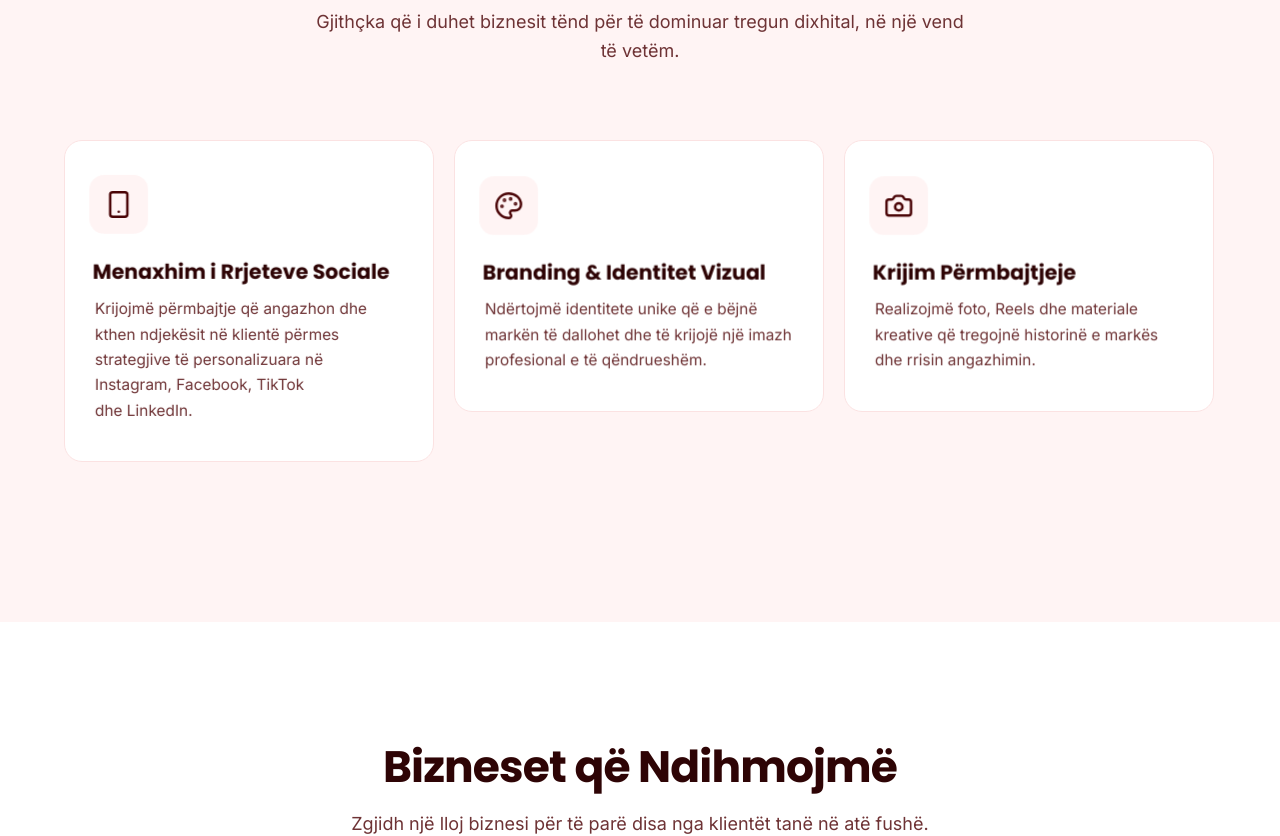
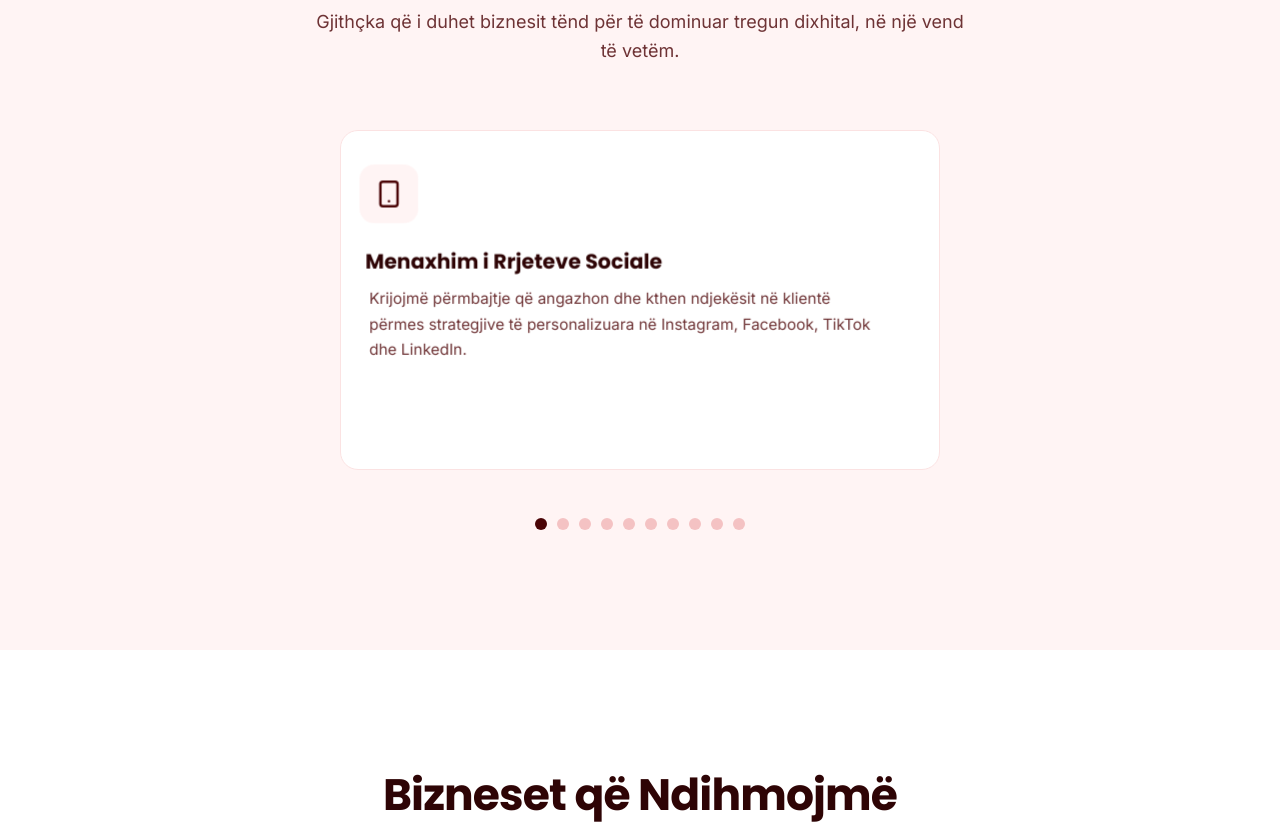
Before and after one commit to TheSlimShady09/Amai-Marketing, a React (Vite) app: page / in a window 1280 px wide. Shown: the part 1060-1896 px from the top of the page. Built offline with nearby package versions, Linux system fonts and the light colour scheme.

Commit message:
Convert Services to a single-card slideshow & make neolink text clickable

```diff
--- a/src/App.jsx
+++ b/src/App.jsx
@@ -412,7 +412,7 @@ function ServiceCard({ service }) {
   };
 
   return (
-    <motion.div variants={fadeUp} className="service-card-scene">
+    <div className="service-card-scene" style={{ width: '100%', height: '100%' }}>
       <motion.article
         className="service-card"
         style={{ rotateX, rotateY }}
@@ -425,11 +425,13 @@ function ServiceCard({ service }) {
         <h3 className="service-title">{service.title}</h3>
         <p className="service-desc">{service.desc}</p>
       </motion.article>
-    </motion.div>
+    </div>
   );
 }
 
 function Services() {
+  const [[page, direction], setPage] = useState([0, 0]);
+
   const services = [
     {
       icon: <Smartphone size={28} />,
@@ -483,8 +485,20 @@ function Services() {
     }
   ];
 
+  const imageIndex = ((page % services.length) + services.length) % services.length;
+  const current = services[imageIndex];
+
+  const paginate = (newDirection) => {
+    setPage([page + newDirection, newDirection]);
+  };
+
+  const swipeConfidenceThreshold = 50;
+  const swipePower = (offset, velocity) => {
+    return offset;
+  };
+
   return (
-    <section id="sherbimet" className="section section-tint">
+    <section id="sherbimet" className="section section-tint" style={{ overflow: 'hidden' }}>
       <div className="container">
         <motion.div
           className="section-header"
@@ -497,17 +511,75 @@ function Services() {
           <p className="section-subtitle">Gjithçka që i duhet biznesit tënd për të dominuar tregun dixhital, në një vend të vetëm.</p>
         </motion.div>
 
-        <motion.div
-          className="services-carousel"
-          initial="hidden"
-          whileInView="visible"
-          viewport={viewportOnce}
-          variants={stagger}
-        >
-          {services.map(service => (
-            <ServiceCard key={service.title} service={service} />
-          ))}
-        </motion.div>
+        <div className="testimonials-slideshow-v2" style={{ maxWidth: '600px' }}>
+          <AnimatePresence initial={false} custom={direction}>
+            <motion.div
+              key={page}
+              custom={direction}
+              variants={{
+                enter: (direction) => ({
+                  x: direction > 0 ? 800 : -800,
+                  opacity: 0,
+                  scale: 0.95
+                }),
+                center: {
+                  zIndex: 1,
+                  x: 0,
+                  opacity: 1,
+                  scale: 1
+                },
+                exit: (direction) => ({
+                  zIndex: 0,
+                  x: direction < 0 ? 800 : -800,
+                  opacity: 0,
+                  scale: 0.95
+                })
+              }}
+              initial="enter"
+              animate="center"
+              exit="exit"
+              transition={{
+                x: { type: "spring", stiffness: 300, damping: 30 },
+                opacity: { duration: 0.3 },
+                scale: { duration: 0.3 }
+              }}
+              drag="x"
+              dragConstraints={{ left: 0, right: 0 }}
+              dragElastic={1}
+              onDragEnd={(e, { offset, velocity }) => {
+                const swipe = swipePower(offset.x, velocity.x);
+                if (swipe < -swipeConfidenceThreshold) paginate(1);
+                else if (swipe > swipeConfidenceThreshold) paginate(-1);
+              }}
+              className="testimonial-card-v2"
+              style={{ padding: 0, background: 'transparent', boxShadow: 'none' }}
+              whileTap={{ cursor: 'grabbing' }}
+            >
+              <ServiceCard service={current} />
+            </motion.div>
+          </AnimatePresence>
+        </div>
+
+        <div className="slideshow-controls" style={{ display: 'flex', justifyContent: 'center', alignItems: 'center', gap: '24px', marginTop: '48px', position: 'relative', zIndex: 10 }}>
+          <div className="slideshow-dots" style={{ display: 'flex', gap: '10px', flexWrap: 'wrap', justifyContent: 'center' }}>
+            {services.map((_, idx) => (
+              <button
+                key={idx}
+                onClick={() => {
+                  const newDirection = idx > imageIndex ? 1 : -1;
+                  setPage([page + (idx - imageIndex), newDirection]);
+                }}
+                style={{
+                  width: '12px', height: '12px', borderRadius: '50%',
+                  background: imageIndex === idx ? 'var(--red-900)' : 'var(--red-200)',
+                  border: 'none', cursor: 'pointer',
+                  transition: 'background 0.3s'
+                }}
+                aria-label={`Shko te shërbimi ${idx + 1}`}
+              />
+            ))}
+          </div>
+        </div>
       </div>
     </section>
   );
@@ -1139,7 +1211,7 @@ function Footer() {
               <a href="#" className="social-link" style={{ fontSize: '0.875rem' }}>Privatësia</a>
             </div>
           </div>
-          <p style={{ fontSize: '0.75rem', color: 'var(--text-muted)', textAlign: 'center', marginTop: '16px' }}>powered by neolink</p>
+          <a href="https://neolink.al" target="_blank" rel="noopener noreferrer" style={{ fontSize: '0.75rem', color: 'var(--text-muted)', textAlign: 'center', marginTop: '16px', display: 'block', textDecoration: 'none' }}>powered by neolink</a>
         </div>
       </div>
     </footer>
```
